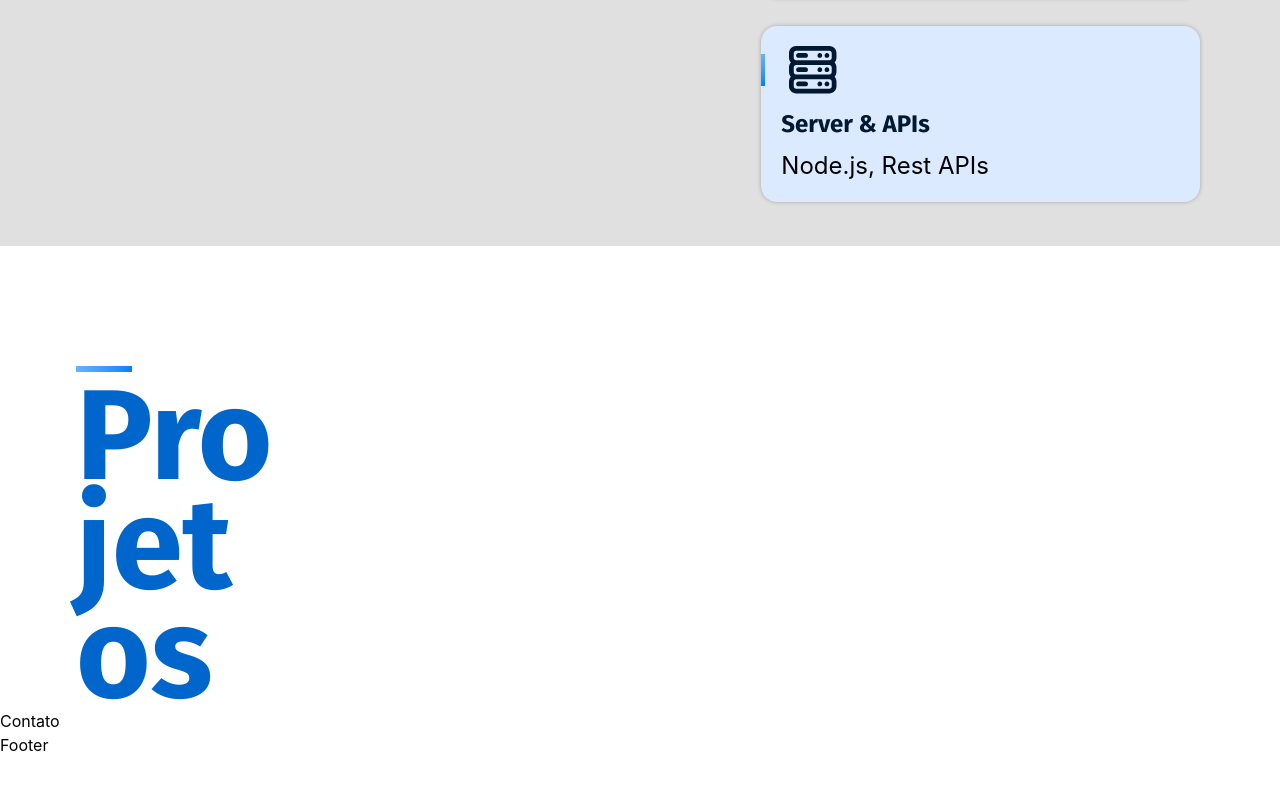
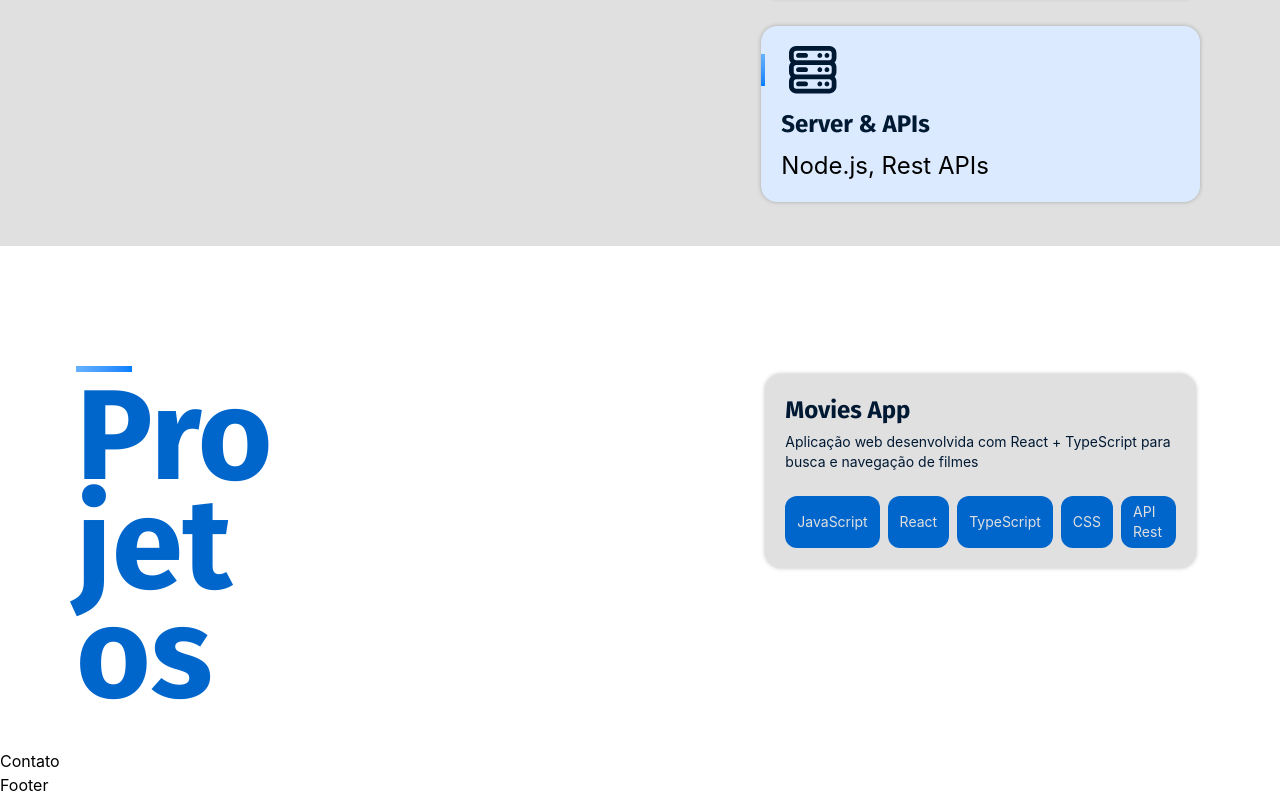
Before and after one commit to gutosavi/gustavo-portfolio, a React (Vite) app: page / in a window 1280 px wide. Shown: the part 2278-3075 px from the top of the page. Before the commit the page ends 3035 px from the top, so only its background shows below. Built offline with nearby package versions, Linux system fonts and the light colour scheme.

Commit message:
feat: implementa elementos à seção

```diff
--- a/src/sections/Projetos.tsx
+++ b/src/sections/Projetos.tsx
@@ -3,13 +3,34 @@ import Section from '../components/Section'
 import SectionTitle from '../components/SectionTitle'
 import Container from '../components/Container'
 import { motion } from 'framer-motion'
+import AnimationCard from '../components/AnimationCard'
+import Tags from '../components/Tags'
 
 const Projetos = () => {
   return (
     <Section classe={'section'} id={'projetos'}>
       <Container>
-        <div className='flex flex-col laptop:col-span-1'>
-            <SectionTitle title={'Projetos'} style={{ width: "200px" }}/>
+        <div className='layout-grid mb-10'>
+
+          <div className='flex flex-col laptop:col-span-1'>
+              <SectionTitle title={'Projetos'} style={{ width: "200px" }}/>
+          </div>
+
+          <div className='flex flex-col gap-7 p-2 *:bg-neutral-100 *:shadow-[0px_0px_4px_0px_rgba(0,0,0,0.25)] laptop:col-span-full overflow-hidden laptop:col-start-8'>
+            <AnimationCard classe={'relative p-5 rounded-2xl'} delay={0.2}>
+              <h2 className='text-primary-900 mb-1.5 font-display text-2xl font-bold leading-8'>Movies App</h2>
+              <p className='text-primary-900 text-sm'>Aplicação web desenvolvida com React + TypeScript para busca e navegação de filmes</p>
+              <div className='flex flex-row gap-2 mt-6 text-sm'>
+                <Tags text={'JavaScript'}></Tags>
+                <Tags text={'React'}></Tags>
+                <Tags text={'TypeScript'}></Tags>
+                <Tags text={'CSS'}></Tags>
+                <Tags text={'API Rest'}></Tags>
+              </div>
+            </AnimationCard>
+
+          </div>
+
         </div>
       </Container>
     </Section>
```
